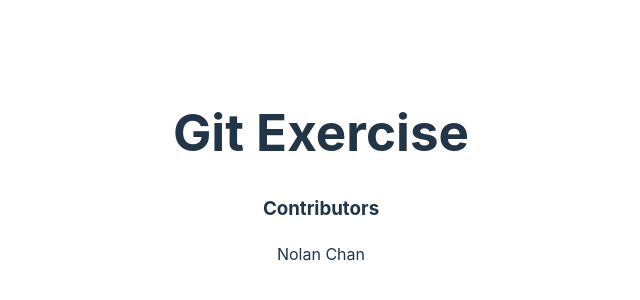
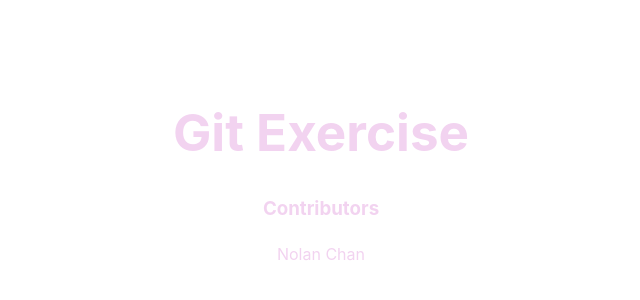
Before and after one commit to NolanChan1/GitExercise, a React (Vite) app: page / in a window 1280 px wide. Shown: the part 224-524 px from the top of the page, without its empty margins (319-959 px from the left). Built offline with nearby package versions, Linux system fonts and the light colour scheme.

Commit message:
Updated color in index.css

```diff
--- a/src/index.css
+++ b/src/index.css
@@ -28,7 +28,7 @@ h1 {
 
 @media (prefers-color-scheme: light) {
   :root {
-    color: #213547;
+    color: #b708a82d;
     background-color: #ffffff;
   }
 }
```
